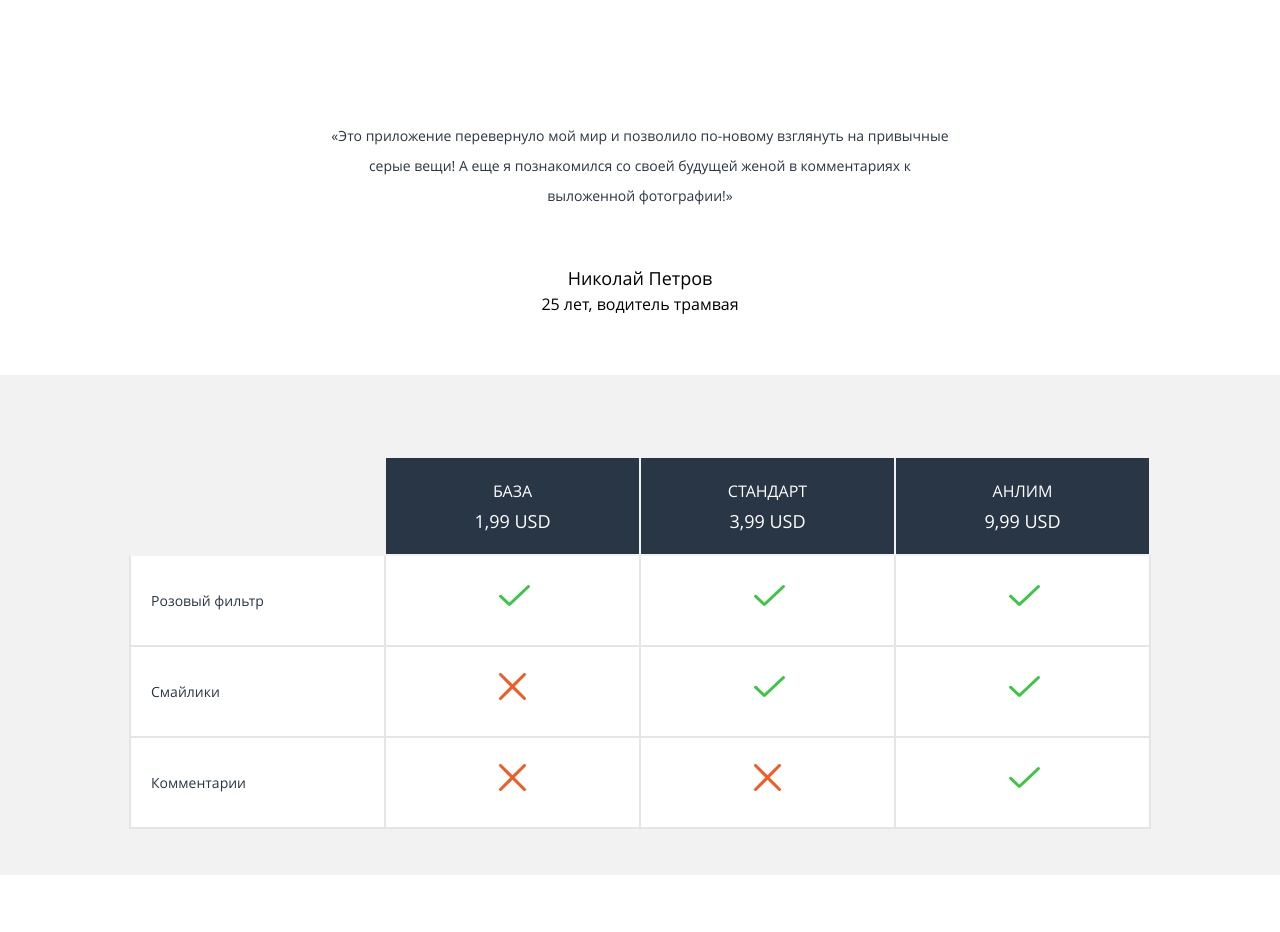
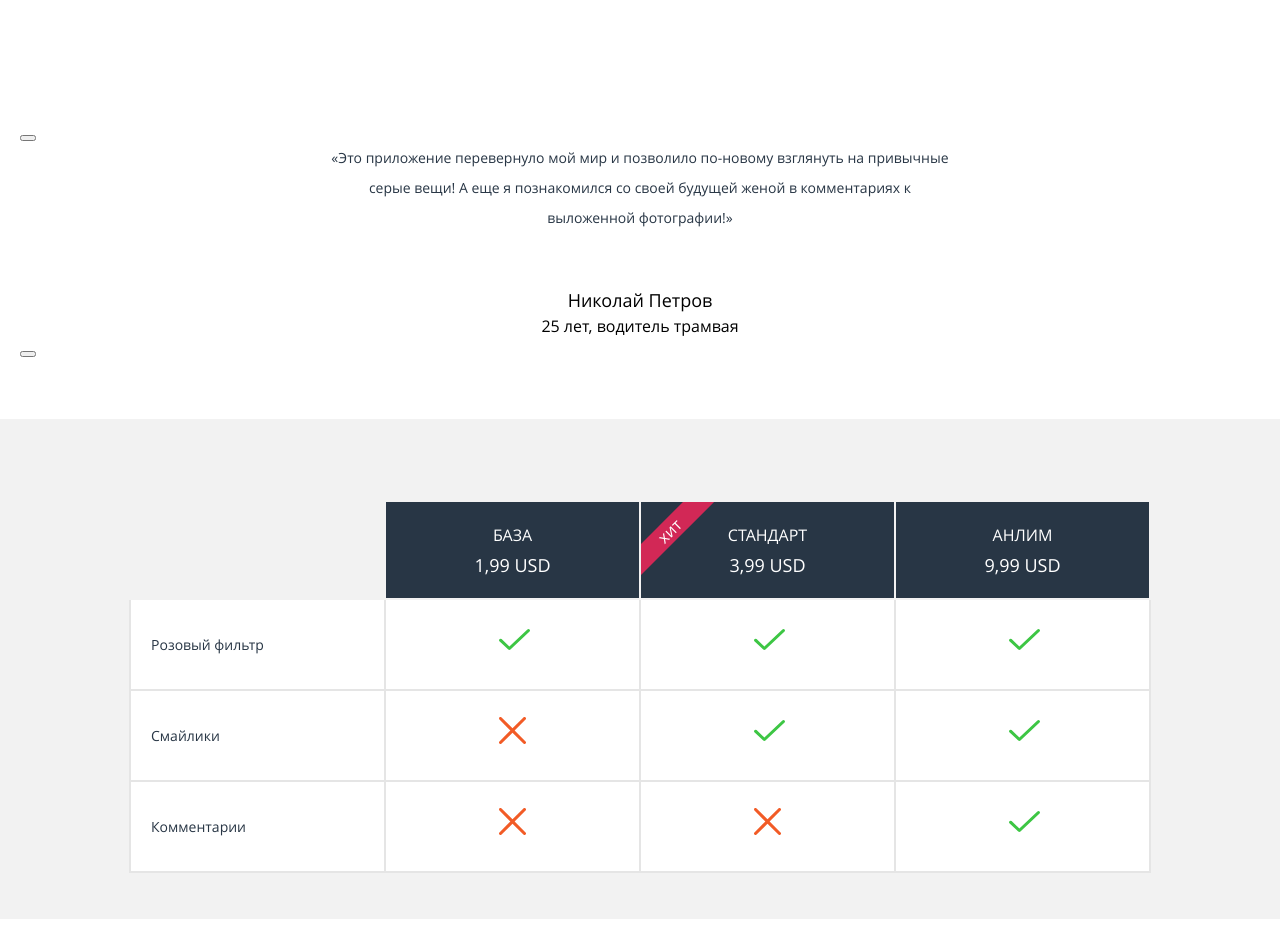
Before and after one commit to asbelous/484251-pink-24, a website: page source/index.html in a window 1280 px wide. Shown: the part 2140-3072 px from the top of the page. Drawn offline with nearby package versions, Linux system fonts and the light colour scheme; files that its build step writes are made by us from their sources.

Commit message:
Добавляет ХИТ

```diff
--- a/source/index.html
+++ b/source/index.html
@@ -200,6 +200,7 @@
           <div class="reviews__wrapper slider">
             <h2 class="visually-hidden">Отзывы о нашем приложении</h2>
             <div class="reviews__list slider__list">
+              <button type="button"></button>
               <blockquote class="reviews__item slider__item">
                 <div class="reviews__author-info">
                   <cite class="reviews__author-name">Николай Петров</cite>
@@ -207,6 +208,7 @@
                 </div>
                 <p class="reviews__author-text">«Это приложение перевернуло мой мир и позволило по-новому взглянуть на привычные серые вещи! А еще я познакомился со своей будущей женой в комментариях к выложенной фотографии!»</p>
               </blockquote>
+              <button type="button"></button>
             </div>
             <p class="reviews__toggles slider__toggles slider__toggles--reviews">
               <button class="slider__toggle slider__toggle--current" type="button"></button>
--- a/source/less/blocks/price.less
+++ b/source/less/blocks/price.less
@@ -6,7 +6,6 @@
 
 .price__wrapper {
   width: 1120px;
-  // width: 100%;
   margin: 0 auto;
 }
 
@@ -24,7 +23,24 @@
   &--opacity {
     opacity: 0;
   }
+
+  &--hit {
+    position: relative;
+    overflow: hidden;
+  }
+
+  &--hit::before {
+    content: "хит";
+    position: absolute;
+    display: block;
+    width: 105px;
+    color: @white;
+    background-color: @pink;
+    font-weight: 300;
+    transform: translate(-25px) rotate(-45deg);
+  }
 }
+
 
 .price__name {
   font-weight: 700;
@@ -91,6 +107,10 @@
   .price__tarif {
     width: 153px;
     height: 75px;
+
+    &--hit::before {
+      width: 82px;
+    }
   }
 
   .price__option {
@@ -119,6 +139,10 @@
   .price__tarif {
     width: 233px;
     height: 94px;
+
+    &--hit::before {
+      width: 105px;
+    }
   }
 
   .price__option {
```
